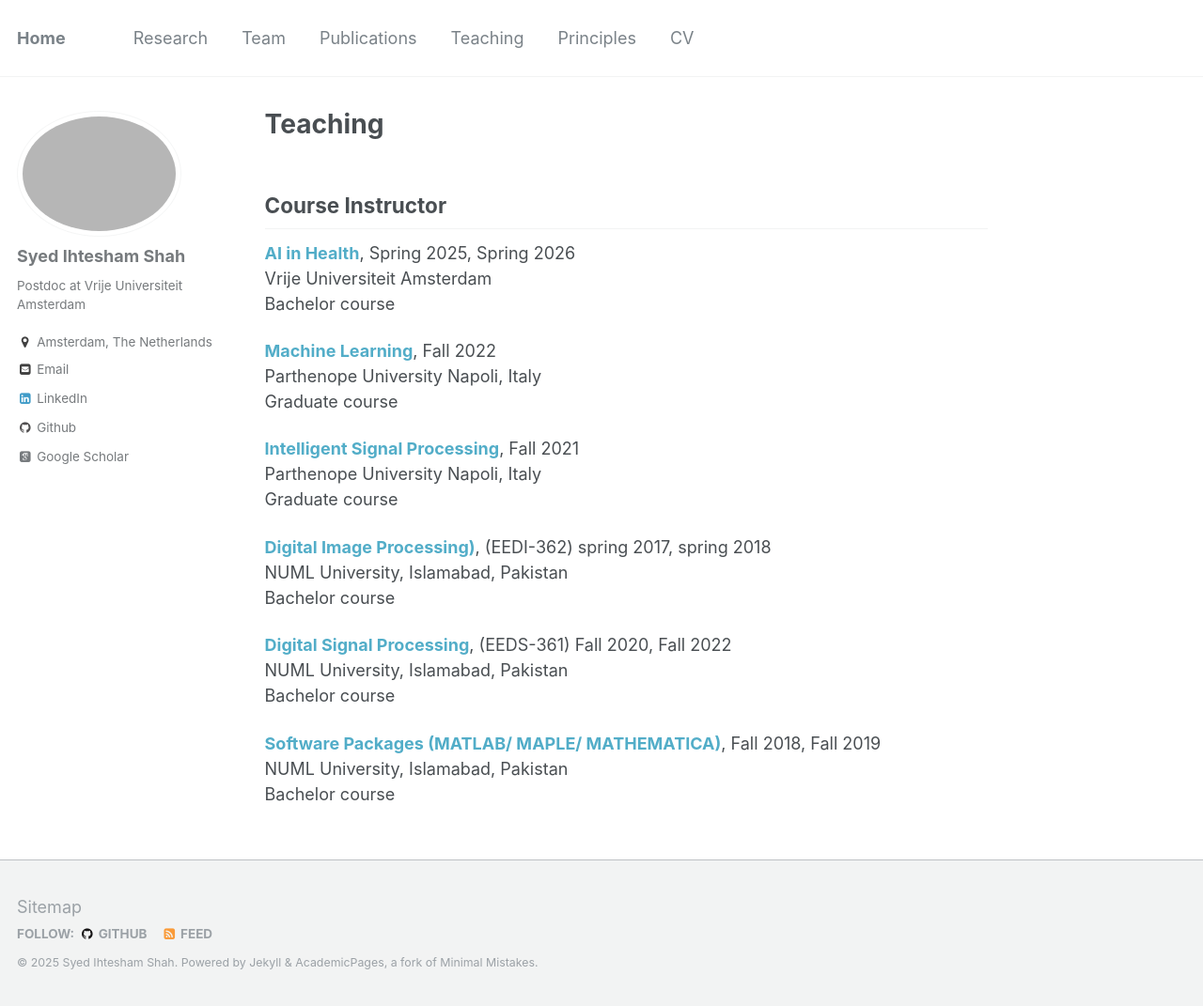
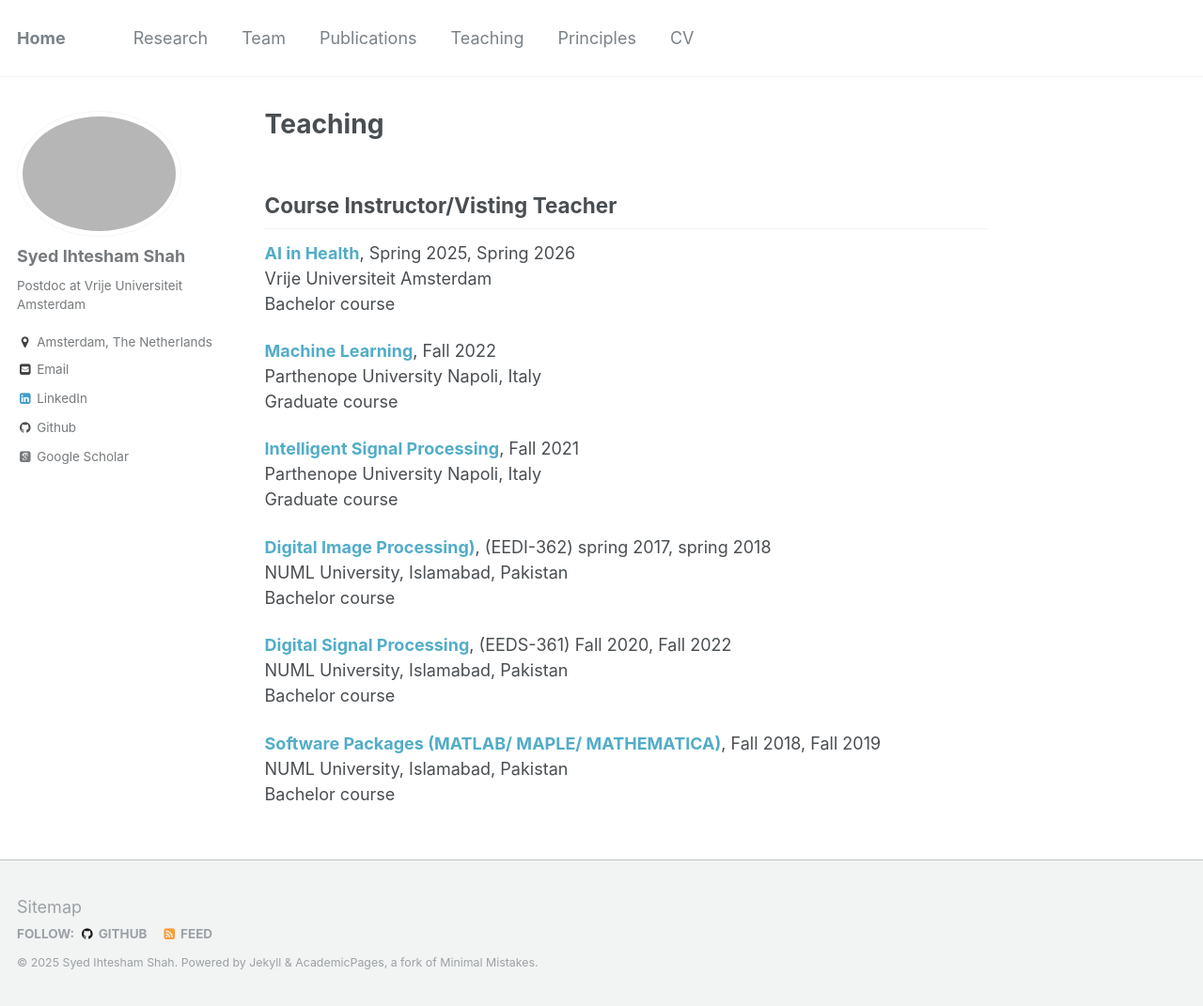
Before and after one commit to IhteshamShah/IhteshamShah.github.io, a Jekyll site: the page built from _pages/teaching.md, in a window 1280 px wide and 1071 px high. Shown: the whole window at 94% size. Built offline with Jekyll 4.4.1, drawn with Linux system fonts in a browser that asks for light colours; some web fonts are replaced.

Commit message:
changed details

```diff
--- a/_pages/teaching.md
+++ b/_pages/teaching.md
@@ -4,7 +4,7 @@
 author_profile: true
 ---
 
-## Course Instructor
+## Course Instructor/Visting Teacher
 
 [**AI in Health**](https://research.vu.nl/en/courses/ai-in-health-5/), Spring 2025, Spring 2026\
 Vrije Universiteit Amsterdam\
```
